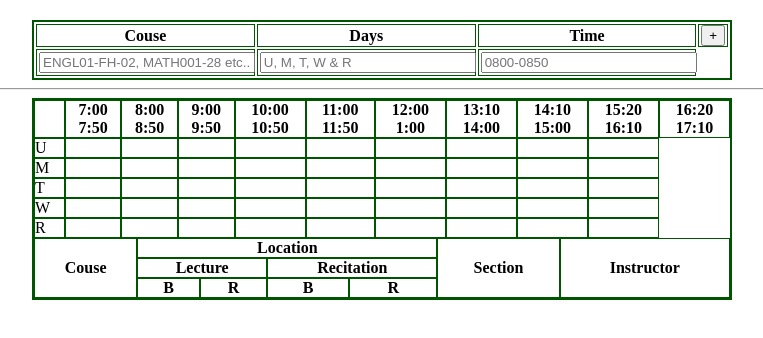
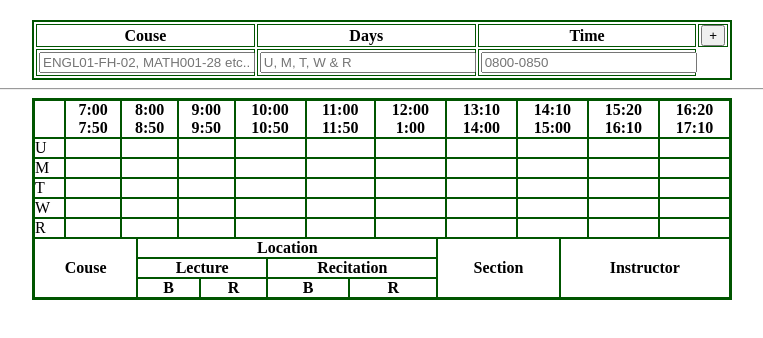
Before and after one commit to alaa13212/kfupmOria, a plain HTML site: page WeeklySchedule/index.html in a window 1280 px wide. Shown: the whole page, without its empty margins (258-1021 px from the left). Drawn offline with Linux system fonts and the light colour scheme.

Commit message:
Minus column

```diff
--- a/WeeklySchedule/index.html
+++ b/WeeklySchedule/index.html
@@ -48,8 +48,10 @@
 					<td class="clear"></td>
 					<td class="clear"></td>
 					<td class="clear"></td>
+					<td class="clear"></td>
 				<tr>
 					<td>M</td>
+					<td class="clear"></td>
 					<td class="clear"></td>
 					<td class="clear"></td>
 					<td class="clear"></td>
@@ -71,6 +73,7 @@
 					<td class="clear"></td>
 					<td class="clear"></td>
 					<td class="clear"></td>
+					<td class="clear"></td>
 				</tr>
 				<tr>
 					<td>W</td>
@@ -83,9 +86,11 @@
 					<td class="clear"></td>
 					<td class="clear"></td>
 					<td class="clear"></td>
+					<td class="clear"></td>
 				</tr>
 				<tr>
 					<td>R</td>
+					<td class="clear"></td>
 					<td class="clear"></td>
 					<td class="clear"></td>
 					<td class="clear"></td>
```
